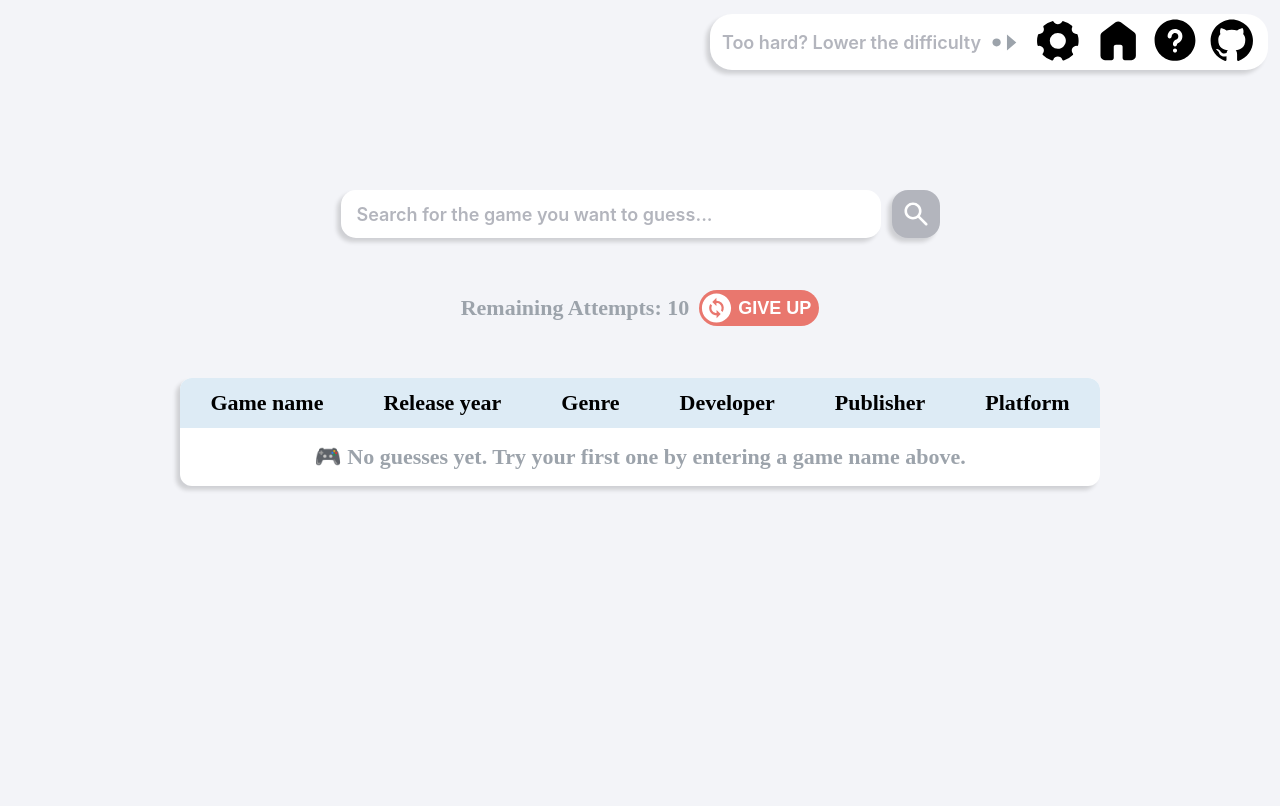
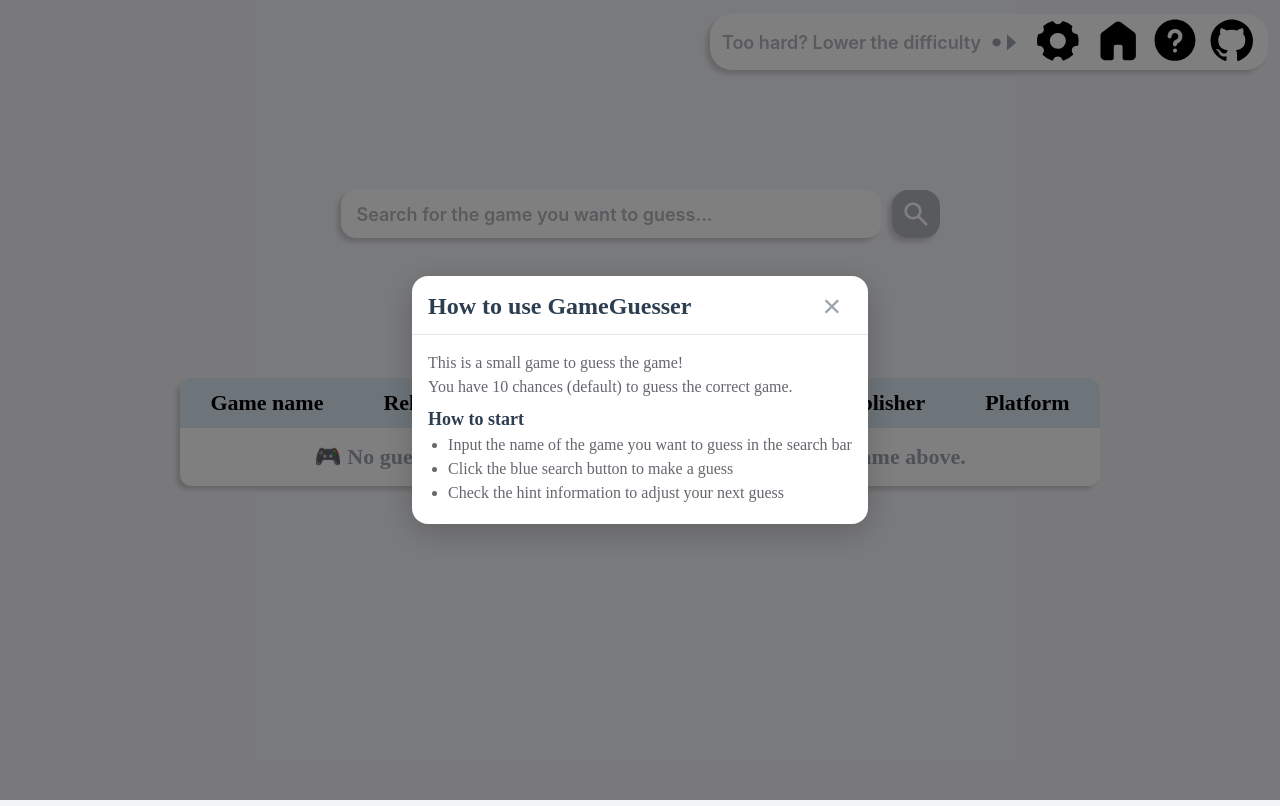
Before and after one commit to SakurAlex/Video-Game-Guesser, a Svelte app in the folder frontend/: page / in a window 1280 px wide. Both pictures are taken after a click on the button 1175 px from the left and 42 px from the top of the page. Built offline with nearby package versions, Linux system fonts and the light colour scheme.

Commit message:
Update NavigationBar help tutorials

```diff
--- a/frontend/src/NavigationBar.svelte
+++ b/frontend/src/NavigationBar.svelte
@@ -4,6 +4,22 @@
   import homeIcon from './assets/home.svg';
   import helpIcon from './assets/question.svg';
   import githubIcon from './assets/github.svg';
+
+  let showHelptutorials = false;
+
+  function openHelptutorials() {
+    showHelptutorials = true;
+  }
+
+  function closeHelptutorials() {
+    showHelptutorials = false;
+  }
+
+  function handleOverlayClick(event: MouseEvent) {
+    if (event.target === event.currentTarget) {
+      closeHelptutorials();
+    }
+  }
 </script>
 
 <nav class="navigation-bar">
@@ -13,8 +29,10 @@
   </div>
   <div class="navigation-buttons">
     <button class="navigation-button"><img src={settingsIcon} alt="settings" /></button>
-    <button class="navigation-button"><img src={homeIcon} alt="home" /></button>
-    <button class="navigation-button"><img src={helpIcon} alt="help" /></button>
+    <button class="navigation-button">
+      <a href="localhost:3000"><img src={homeIcon} alt="home" /></a>
+    </button>
+    <button class="navigation-button" on:click={openHelptutorials}><img src={helpIcon} alt="help" /></button>
     <button class="navigation-button">
       <a href="https://github.com/SakurAlex/Game-Guesser" target="_blank">
         <img src={githubIcon} alt="github" />
@@ -22,6 +40,32 @@
     </button>
   </div>
 </nav>
+
+<!-- Help tutorials -->
+{#if showHelptutorials}
+  <div class="tutorials-overlay" on:click={handleOverlayClick}>
+    <div class="tutorials-content">
+      <div class="tutorials-header">
+        <h2>How to use GameGuesser</h2>
+        <button class="close-button" on:click={closeHelptutorials}>&times;</button>
+      </div>
+      <div class="tutorials-body">
+        <div class="help-section">
+          <p>This is a small game to guess the game! </p>
+          <p>You have 10 chances (default) to guess the correct game.</p>
+        </div>
+        <div class="help-section">
+          <h3>How to start</h3>
+          <ul>
+            <li>Input the name of the game you want to guess in the search bar</li>
+            <li>Click the blue search button to make a guess</li>
+            <li>Check the hint information to adjust your next guess</li>
+          </ul>
+        </div>
+      </div>
+    </div>
+  </div>
+{/if}
 
 <style>
   .navigation-bar {
@@ -77,10 +121,107 @@
     outline: none;
   }
 
+  .navigation-button img:hover {
+    opacity: 0.8;
+  }
+
   .navigation-button img {
     width: 100%;
     height: 100%;
     object-fit: contain;
+  }
+
+  /* tutorials styles */
+  .tutorials-overlay {
+    position: fixed;
+    top: 0;
+    left: 0;
+    width: 100%;
+    height: 100%;
+    background-color: rgba(0, 0, 0, 0.5);
+    display: flex;
+    justify-content: center;
+    align-items: center;
+    z-index: 1000;
+  }
+
+  .tutorials-content {
+    background: white;
+    border-radius: 16px;
+    box-shadow: 0 8px 32px rgba(0, 0, 0, 0.2);
+    max-width: 600px;
+  }
+
+  .tutorials-header {
+    display: flex;
+    justify-content: space-between;
+    align-items: center;
+    padding: 10px 16px 8px 16px;
+    border-bottom: 1px solid #E5E5E5;
+  }
+
+  .tutorials-header h2 {
+    margin: 0;
+    font-size: 24px;
+    font-weight: 700;
+    color: #2C3E50;
+  }
+
+  .close-button {
+    background: none;
+    border: none;
+    font-size: 32px;
+    color: #9CA3AB;
+    cursor: pointer;
+    padding: 0;
+    width: 40px;
+    height: 40px;
+    display: flex;
+    align-items: center;
+    justify-content: center;
+    border-radius: 50%;
+    transition: background-color 0.2s ease;
+  }
+
+  .close-button:hover {
+    background-color: #F5F5F5;
+  }
+
+  .tutorials-body {
+    padding: 16px;
+  }
+
+  .help-section {
+    margin-bottom: 10px;
+  }
+
+  .help-section:last-child {
+    margin-bottom: 0;
+  }
+
+  .help-section h3 {
+    margin: 0 0 6px 0;
+    font-size: 18px;
+    font-weight: 600;
+    color: #2C3E50;
+  }
+
+  .help-section p {
+    margin: 0px 0;
+    font-size: 16px;
+    line-height: 1.5;
+    color: #67666E;
+  }
+
+  .help-section ul {
+    margin: 5px 0;
+    padding-left: 20px;
+  }
+
+  .help-section li {
+    margin: 6px 0;
+    font-size: 16px;
+    color: #67666E;
   }
 
   @media (max-width: 640px) {
@@ -103,6 +244,27 @@
       width: 32px;
       height: 32px;
     }
+
+    .tutorials-content {
+      width: 95%;
+    }
+
+    .tutorials-header, .tutorials-body {
+      padding: 16px;
+    }
+
+    .tutorials-header h2 {
+      font-size: 20px;
+    }
+
+    .help-section h3 {
+      font-size: 16px;
+    }
+
+    .help-section p,
+    .help-section li {
+      font-size: 14px;
+    }
   }
 
   @keyframes pulse {
```
